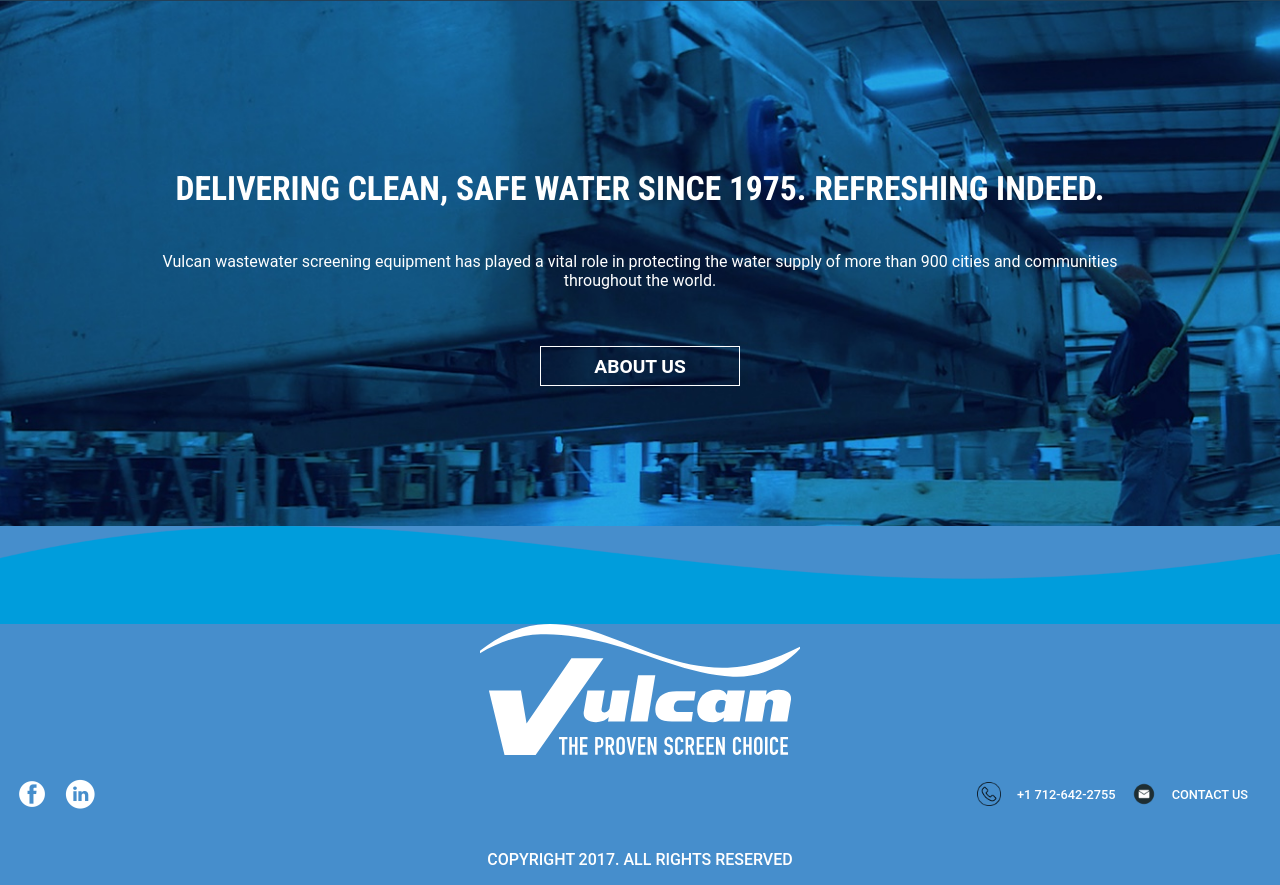
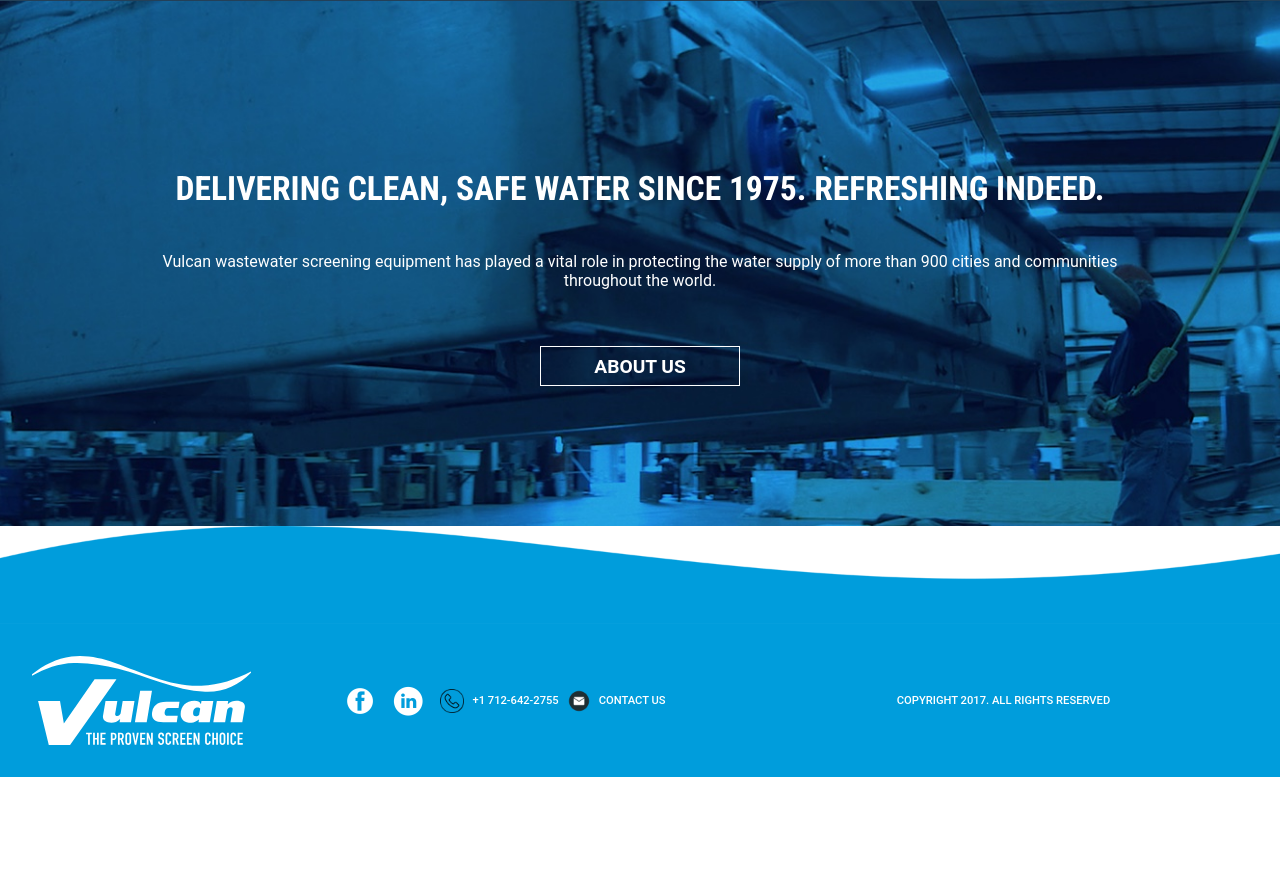
Before and after one commit to MariaVan8/Gulp-Vulcan, a website: page dev/index.html in a window 1280 px wide. Shown: the part 2091-2976 px from the top of the page. After the commit the page ends 2868 px from the top, so only its background shows below. Drawn offline with nearby package versions, Linux system fonts and the light colour scheme; files that its build step writes are made by us from their sources.

Commit message:
Updated footer tablet

```diff
--- a/dev/index.html
+++ b/dev/index.html
@@ -203,8 +203,8 @@
 
 	</main>
 
+	<img src="./images/wave-blue-light.png" alt="blue wave" class="footer-wave">
 	<footer class="footer">
-		<img src="./images/wave-blue-light.png" alt="blue wave" class="footer-wave">
     <img class="footer-logo" src="./images/logo-white-vulcan.svg" alt="logo">
 	<div class="footer-top">
 	<div class="footer-left">
--- a/dev/scss/_footer.scss
+++ b/dev/scss/_footer.scss
@@ -2,7 +2,7 @@
 @use 'mixins' as *;
 
 .footer{
-    background-color: $blue;
+    background-color: #009DDC;
     width: 100%;
     text-align: center;
     @include flex-col;
@@ -24,7 +24,7 @@
     &-top{
         @include flex-row;
         align-items: center;
-        justify-content: space-between;
+        justify-content: center;
         gap: 1rem;
         width: 100%;
         padding: 1rem;
@@ -60,4 +60,30 @@
         }
     }
 
+    @media screen and (min-width: 768px){
+    @include flex-row;
+    padding: 2rem;
+
+    p{
+        font-size: 0.7rem;
+        margin: 0;
+    }
+
+    &-logo{
+        width: 18%;
+    }
+    &-top{
+        width: 100%;
+    }
+
+    &-bottom{
+        width: 100%;
+    }
+
+    &-right{
+        gap: 0.5rem;
+
+    }
+
 }
+}
```
